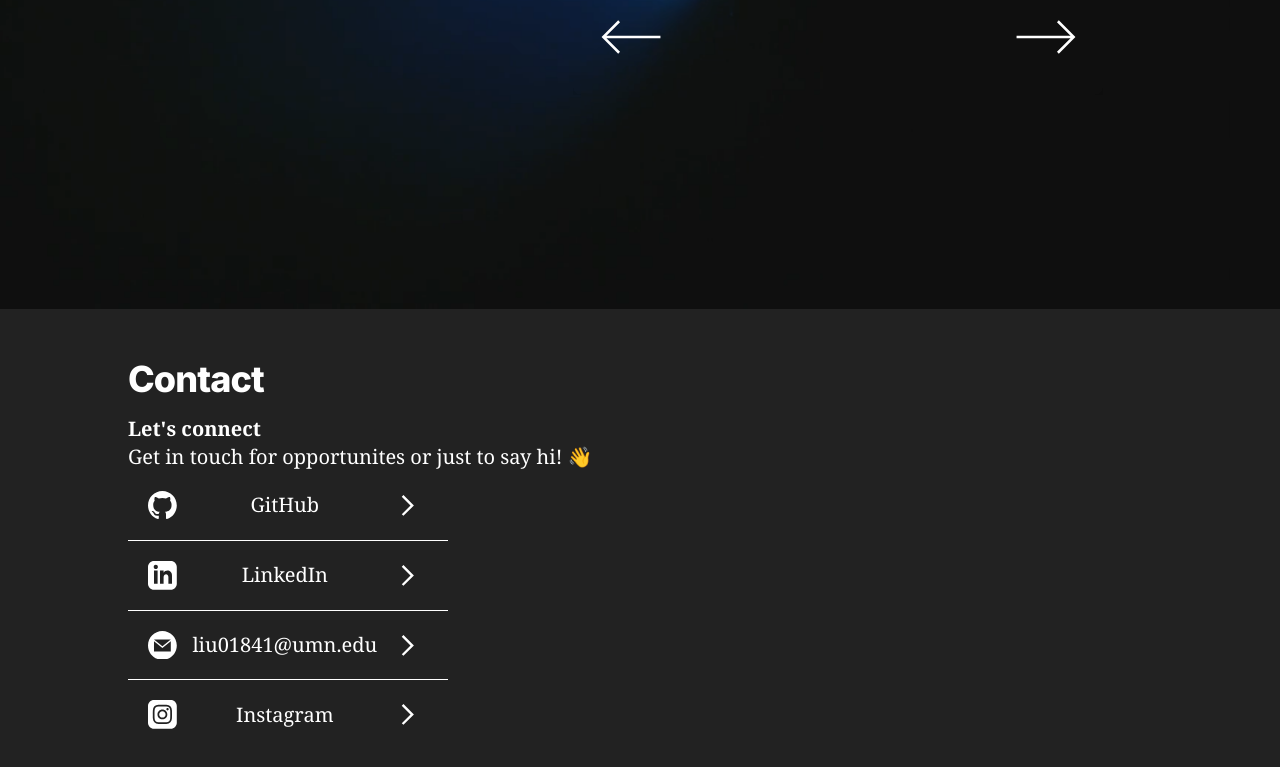
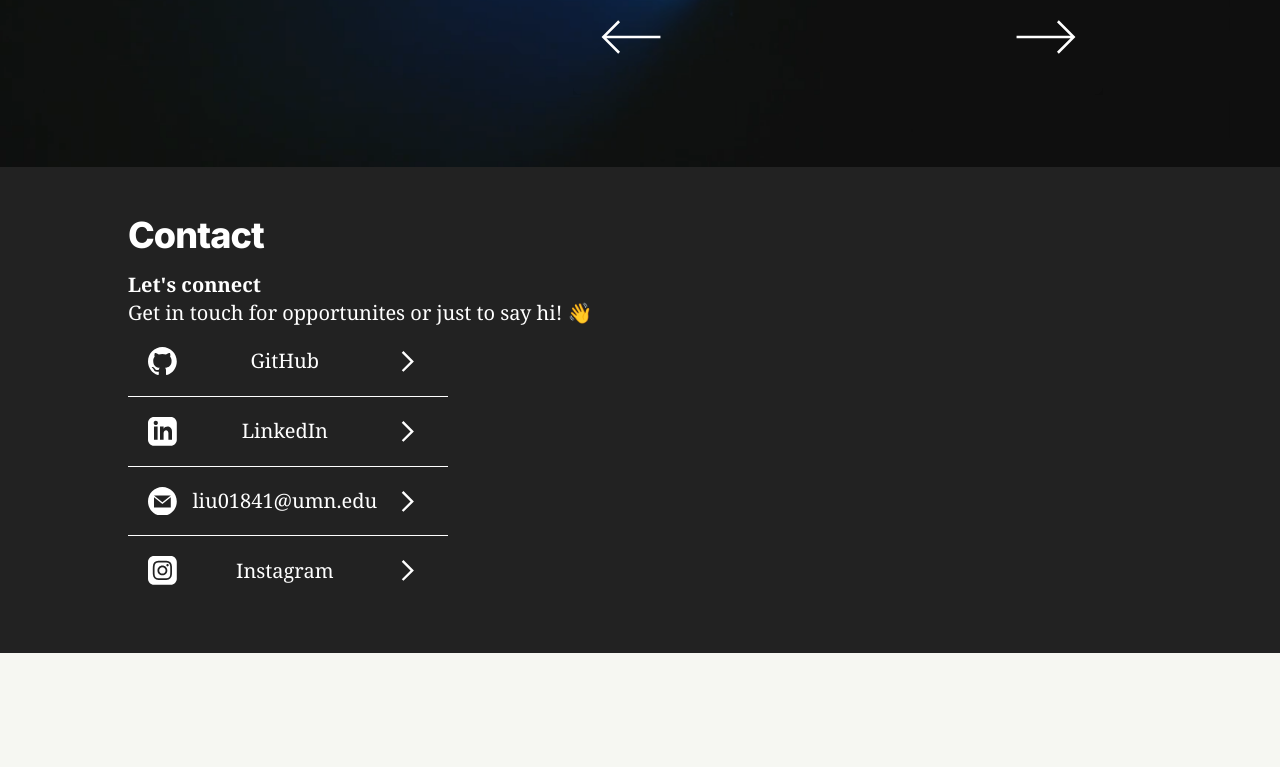
Before and after one commit to vvinniev34/PersonalWebsite, a Next.js app: page / in a window 1280 px wide. Shown: the part 5435-6202 px from the top of the page. After the commit the page ends 6088 px from the top, so only its background shows below. Built offline with nearby package versions, Linux system fonts and the light colour scheme.

Commit message:
footer visiblity

```diff
--- a/src/app/components/footer/footer.jsx
+++ b/src/app/components/footer/footer.jsx
@@ -6,7 +6,7 @@ export default function Footer(){
     return (
         <div
             className={`w-[100%] bg-darkbrown ${styles.paddingFooter}`}
-            style={{paddingTop:/*"3rem"*/"12rem", paddingBottom:"3rem"}}
+            style={{paddingTop:"3rem", paddingBottom:"3rem", position:"relative"}}
         >
             <Contact></Contact>
         </div>
```
